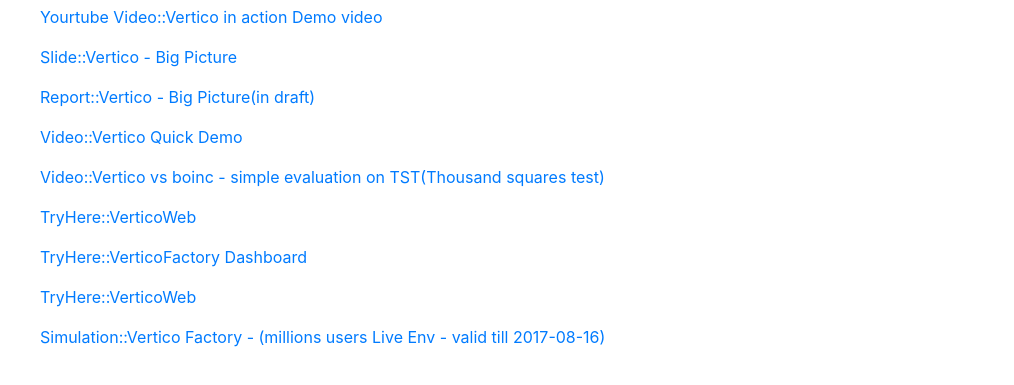
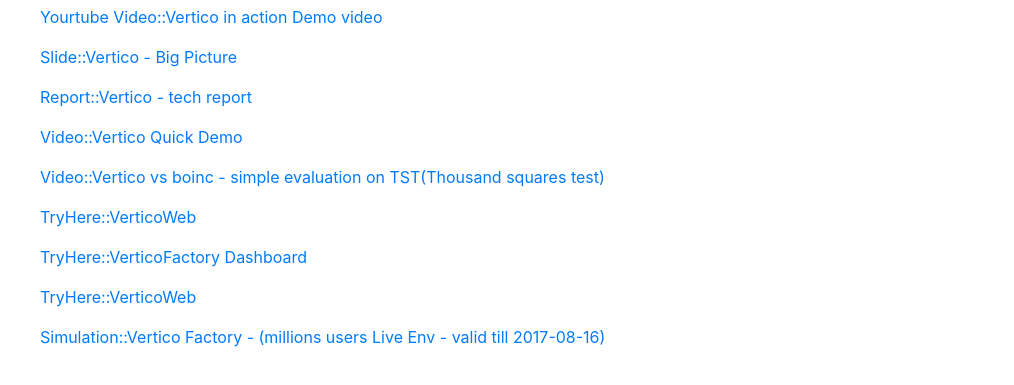
Before and after one commit to IITC/iitc.github.io, a plain HTML site: page index.html in a window 1280 px wide. Shown: the part 51-436 px from the top of the page, without its empty margins (0-1014 px from the left). Drawn offline with nearby package versions, Linux system fonts and the light colour scheme.

Commit message:
Update index.html

```diff
--- a/index.html
+++ b/index.html
@@ -23,7 +23,7 @@
     <ul class="li"><a href="https://youtu.be/Rznh1ignV9k">Yourtube Video::Vertico in action Demo video </a></ul>
     <ul class="li"><a href="https://docs.google.com/presentation/d/1ieUcK2IANwZiyUlzz_8PYbadf6qzs8jnZgehIpoap5Q/edit?usp=sharing">Slide::Vertico - Big Picture </a></ul>
 
-    <ul class="li"><a href="https://www.overleaf.com/read/nnbgfyrbkthj">Report::Vertico - Big Picture(in draft) </a></ul>
+    <ul class="li"><a href="https://www.overleaf.com/read/nnbgfyrbkthj">Report::Vertico - tech report </a></ul>
     <ul class="li"><a href="https://youtu.be/7YIxfURP-8I">Video::Vertico Quick Demo </a></ul>
     <ul class="li"><a href="https://www.youtube.com/watch?v=von8ZDDwWNE">Video::Vertico vs boinc - simple evaluation on TST(Thousand squares test)</a></ul>
     <ul class="li"><a href="http://129.114.108.1/">TryHere::VerticoWeb </a></ul>
```
